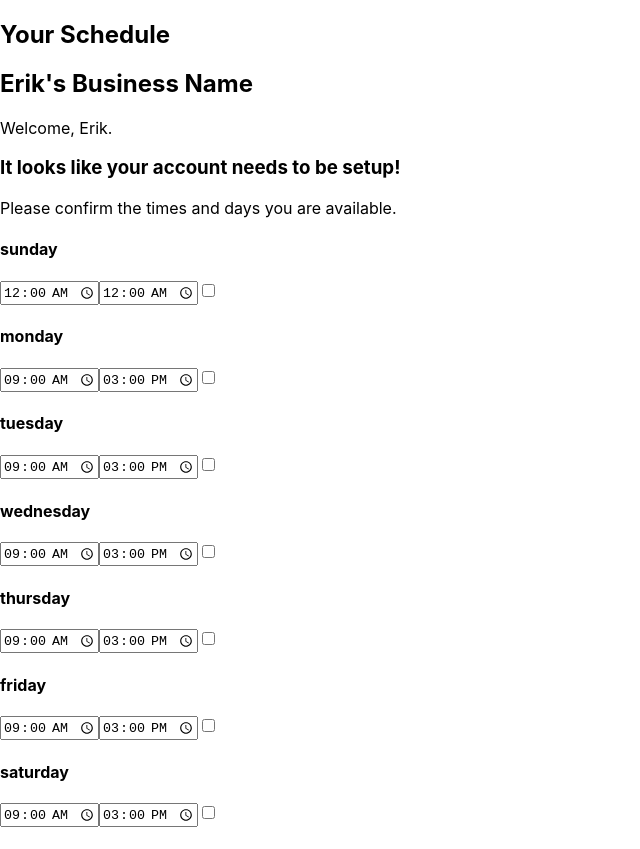
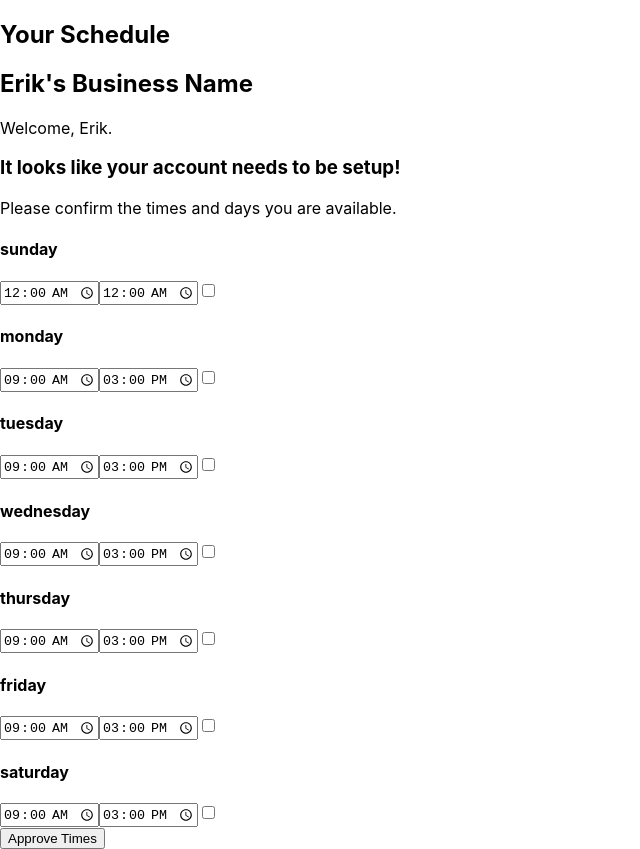
Before and after one commit to ErikPlachta/Calendari, a React (Create React App) app in the folder client/: page / in a window 1280 px wide. Shown: the whole page, without its empty margins (0-640 px from the left). Before the commit the page ends 827 px from the top, so only its background shows below. Built offline with nearby package versions, Linux system fonts and the light colour scheme.

Commit message:
Add fully working Days of Week proof of concept

```diff
--- a/client/src/pages/Business.js
+++ b/client/src/pages/Business.js
@@ -54,6 +54,15 @@ export default function Business() {
   const appointment_Type = appointment_Types;
 
 
+
+  //----------------------------------------------------------------------------
+  //-- logic
+
+  //TODO:: 04/05/22 #EP || Build this out
+  const approveTimes = dateTimes => {
+    dateTimes.preventDefault();
+  };
+
   //-- RETURN FUNCTION
   return (
     <section>
@@ -77,22 +86,23 @@ export default function Business() {
         </header>
 
 
-        {/* Setup Section */}
-        <section>
+        {/* Setup Days of Week, section. */}
+        <section className="configure_DayOfWeek">
           <h3>It looks like your account needs to be setup!</h3>
-          <div>
+
+          <div className='configure_DayOfWeek'>
             <p>Please confirm the times and days you are available.</p>
+            <form className='configure_DayOfWeek'>
               {Object.keys(schedule).map( (dayOfWeek, index) => (
                 <div>
 
-                <div class='configure_DayOfWeek'>
                   <h4>{dayOfWeek}</h4>
                     {/* Go through each day of week, present days with times and if verified */}
                     {Object.keys(schedule[dayOfWeek]).map((value, index) => (
                       <span>
                         {(() => {
                           switch (value) {
-                            case 'start'    :   return  <input type='time' id={(`${dayOfWeek}_sart`)} defaultValue={schedule[dayOfWeek][value]}></input>;
+                              case 'start'    :   return  <input type='time' id={(`${dayOfWeek}_start`)} defaultValue={schedule[dayOfWeek][value]}></input>;
                               case 'end'      :   return  <input type='time' id={(`${dayOfWeek}_end`)} defaultValue={schedule[dayOfWeek][value]}></input>;
                               case 'verified' :   return  <input type="checkbox" id={(`${dayOfWeek}_verified`)} />;
                               // checked={checked ? 'checked' : ''}
@@ -103,9 +113,10 @@ export default function Business() {
                       </span>
                     ))}
                 </div>
-
-              </div>
               ))}
+              {/* submit button for times */}
+              <input type='button' value="Approve Times" onClick={approveTimes}></input>
+            </form>
 
           </div>
 
```
Lines whose indentation alone changed are shown as unchanged.
